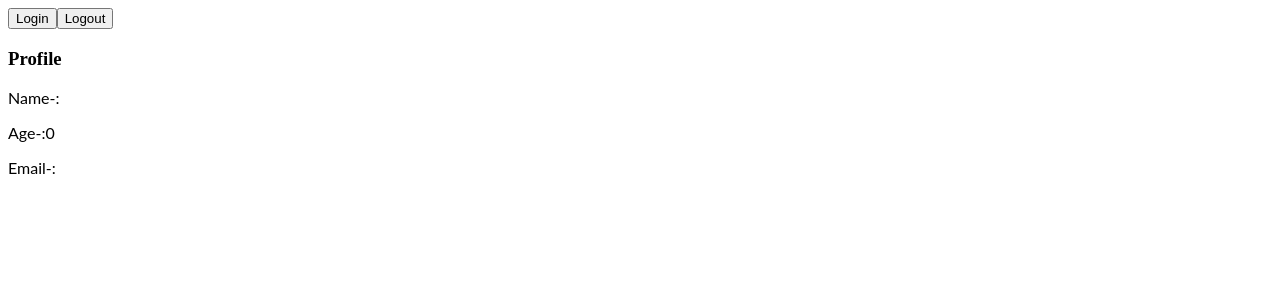
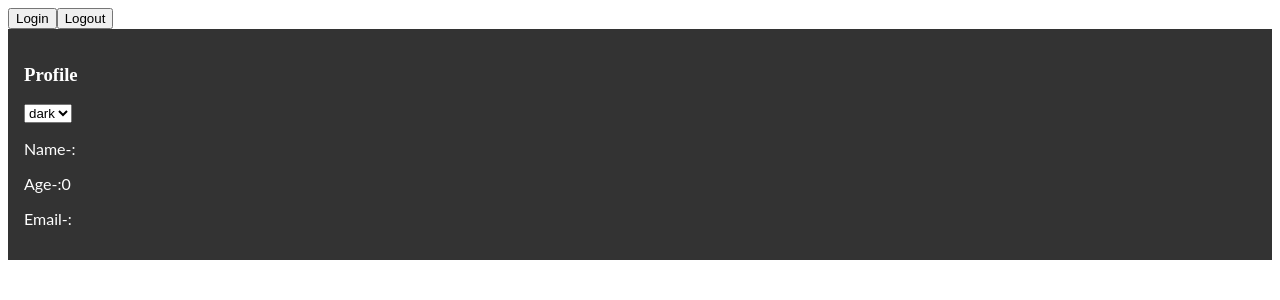
Before and after one commit to jaySmilet/react-ts-jan23, a React (Create React App) app: page / in a window 1280 px wide. Shown: the top 300 px of the page. Built offline with nearby package versions, Linux system fonts and the light colour scheme.

Commit message:
3 files modified, 2 added

```diff
--- a/components/ChangeColor/ChangeColor.tsx
+++ b/components/ChangeColor/ChangeColor.tsx
@@ -1,6 +1,45 @@
 import * as React from 'react';
+import { useDispatch } from 'react-redux';
+import { changeColor } from '../../feature/theme';
+
+export interface color {
+  name: string;
+  id: number;
+}
 
 const ChangeColor = () => {
-  return <div className="changeColor"></div>;
+  const [color, setColor] = React.useState<color>(colors[0]);
+  const dispatch = useDispatch();
+
+  const handleChagne = (e: React.ChangeEvent<HTMLSelectElement>) => {
+    setColor(colors.find((c) => c.id === +e.target.value));
+  };
+
+  React.useEffect(() => {
+    dispatch(changeColor(color));
+  }, [color]);
+
+  return (
+    <div className="changeColor">
+      <select onChange={handleChagne}>
+        {colors.map((c) => (
+          <option value={c.id} key={c.id} selected={c.id == color.id}>
+            {c.name}
+          </option>
+        ))}
+      </select>
+    </div>
+  );
 };
 export default ChangeColor;
+
+const colors: color[] = [
+  {
+    name: 'dark',
+    id: 1,
+  },
+  {
+    name: 'light',
+    id: 2,
+  },
+];
--- /dev/null
+++ b/components/Profile/Profile.css
@@ -0,0 +1,9 @@
+.profile {
+  color: #333;
+  background-color: #fff;
+  padding: 1rem;
+}
+.profile.dark {
+  color: #fff;
+  background-color: #333;
+}
--- a/components/Profile/Profile.tsx
+++ b/components/Profile/Profile.tsx
@@ -1,12 +1,16 @@
 import * as React from 'react';
 import { useSelector } from 'react-redux';
 import { RootState } from '../..';
+import ChangeColor, { color } from '../ChangeColor/ChangeColor';
+import "./Profile.css"
 
 const Profile = () => {
   const user = useSelector((state: RootState) => state.user.value);
+  const themeColor:color = useSelector((state:RootState)=>state.theme.value);
   return (
-    <div className="profile">
+    <div className={themeColor.name===`dark`?`profile dark`:`profile`}>
       <h3>Profile</h3>
+      <ChangeColor />
       <p>Name-:{user.name}</p>
       <p>Age-:{user.age}</p>
       <p>Email-:{user.email}</p>
--- /dev/null
+++ b/feature/theme.ts
@@ -0,0 +1,18 @@
+import { createSlice } from '@reduxjs/toolkit';
+import { color } from '../components/ChangeColor/ChangeColor';
+
+const initialStateValue: color = { name: 'dark', id: 1 };
+
+export const themeSlice = createSlice({
+  name: 'theme',
+  initialState: { value: initialStateValue },
+  reducers: {
+    changeColor: (state, action) => {
+      state.value = action.payload;
+    },
+  },
+});
+
+export const { changeColor } = themeSlice.actions;
+
+export default themeSlice.reducer;
--- a/index.tsx
+++ b/index.tsx
@@ -4,6 +4,7 @@ import { StrictMode } from 'react';
 import { createRoot } from 'react-dom/client';
 import { Provider } from 'react-redux';
 import userReducer from './feature/user';
+import themeReducer from './feature/theme';
 
 import App from './App';
 
@@ -13,9 +14,10 @@ const root = createRoot(rootElement);
 const store = configureStore({
   reducer: {
     user: userReducer,
+    theme: themeReducer,
   },
 });
-export type RootState = ReturnType<typeof store.getState>
+export type RootState = ReturnType<typeof store.getState>;
 root.render(
   <StrictMode>
     <Provider store={store}>
```
